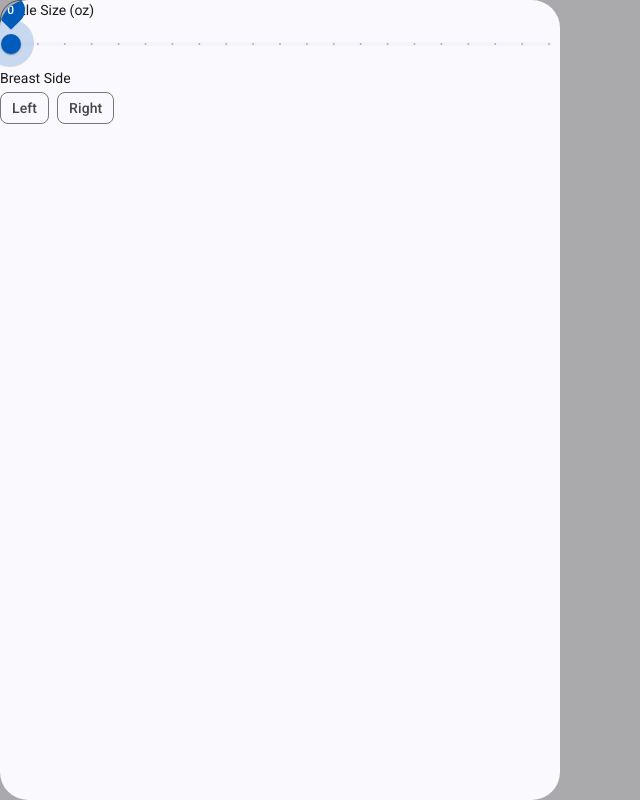
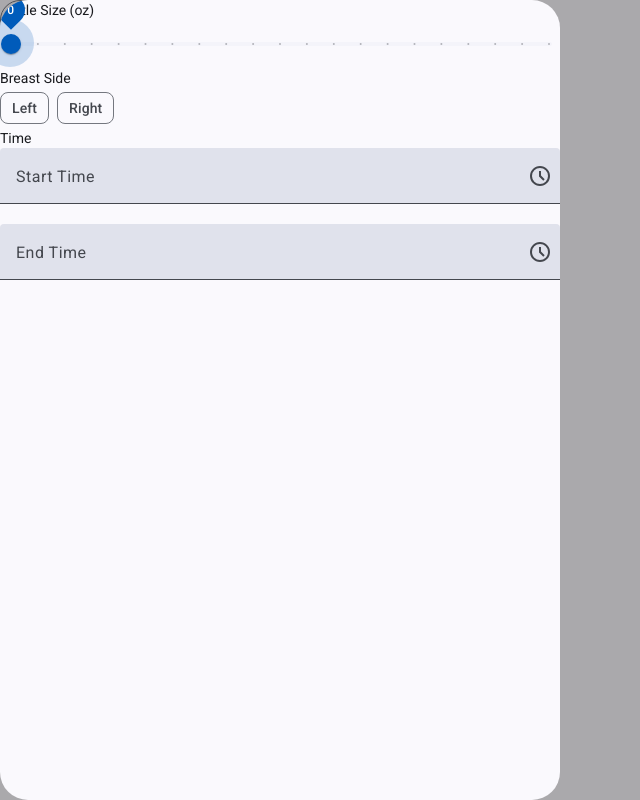
Before and after one commit to connorphu/Milk-and-Moon, an Angular app in the folder Web/: page /log in a window 1280 px wide. Both pictures are taken after a click on the button "Feeding Tracker". Shown: the whole page, without its empty margins (0-640 px from the left). Built offline with nearby package versions, Linux system fonts and the light colour scheme.

Commit message:
add timepicker to track feeding start and end time

```diff
--- a/Web/src/app/features/log/feeding-tracker/dialog/feeding-tracker-dialog.html
+++ b/Web/src/app/features/log/feeding-tracker/dialog/feeding-tracker-dialog.html
@@ -2,8 +2,23 @@
 <mat-slider min="0" max="10" step=".5" showTickMarks discrete>
   <input matSliderThumb>
 </mat-slider>
+
 <mat-label>Breast Side</mat-label>
 <mat-chip-listbox aria-label="Breast side">
   <mat-chip-option>Left</mat-chip-option>
   <mat-chip-option>Right</mat-chip-option>
 </mat-chip-listbox>
+
+<mat-label>Time</mat-label>
+<mat-form-field>
+  <mat-label>Start Time</mat-label>
+  <input matInput [matTimepicker]="startTime">
+  <mat-timepicker-toggle matIconSuffix [for]="startTime"/>
+  <mat-timepicker #startTime/>
+</mat-form-field>
+<mat-form-field>
+  <mat-label>End Time</mat-label>
+  <input matInput [matTimepicker]="endTime">
+  <mat-timepicker-toggle matIconSuffix [for]="endTime"/>
+  <mat-timepicker #endTime/>
+</mat-form-field>
```
Also changed, not shown: Web/src/app/features/log/feeding-tracker/dialog/feeding-tracker-dialog.ts (+10 -2 lines).
